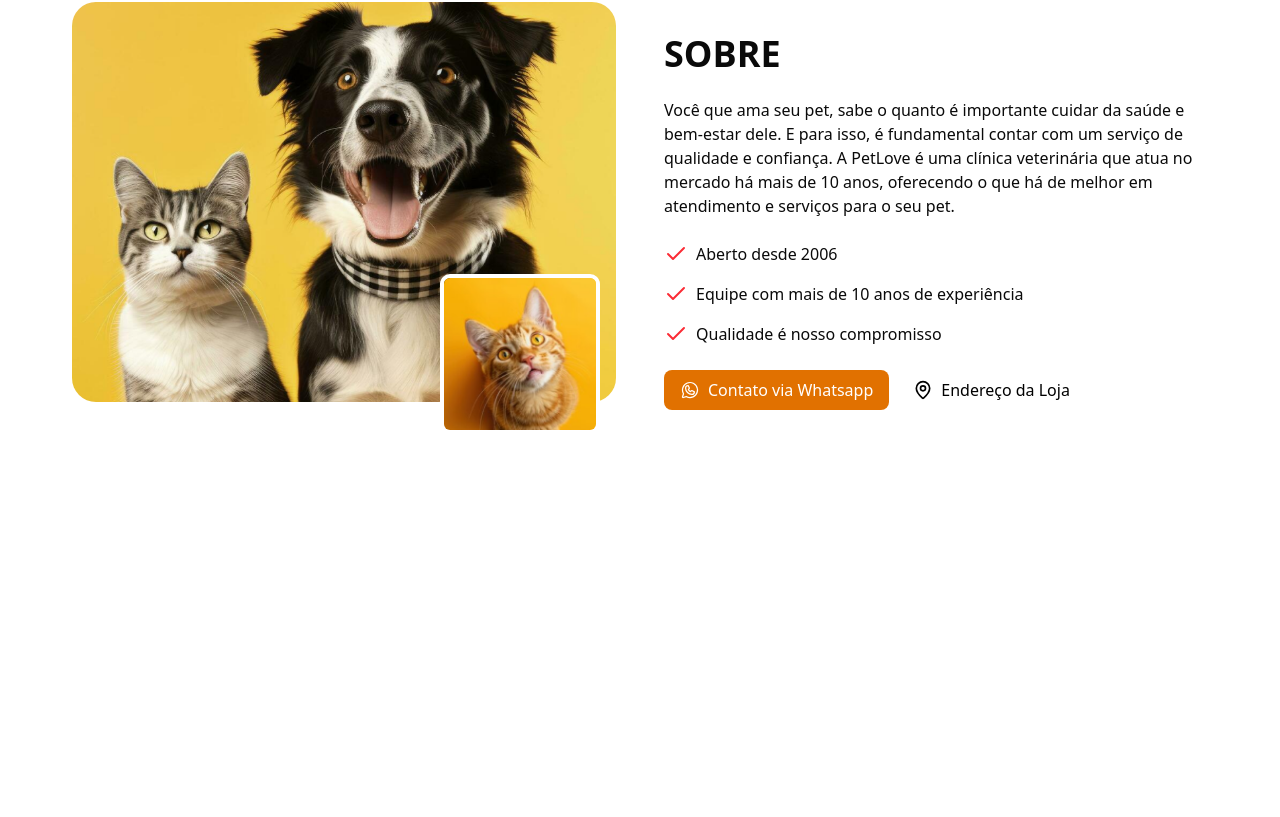
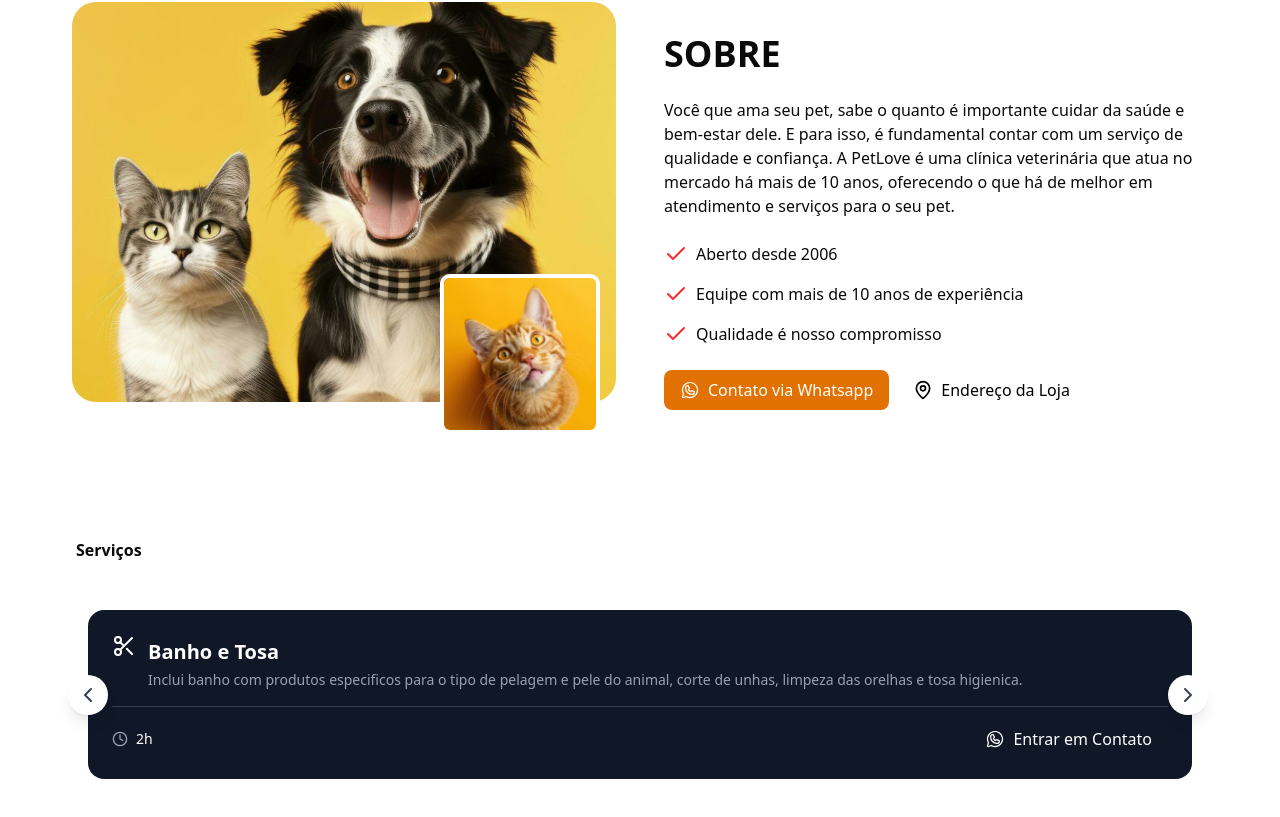
Before and after one commit to dzordii/petdev, a Next.js app: page / in a window 1280 px wide. Shown: the part 482-1299 px from the top of the page. Before the commit the page ends 956 px from the top, so only its background shows below. Built offline with nearby package versions, Linux system fonts and the light colour scheme.

Commit message:
slider section

```diff
--- a/package.json
+++ b/package.json
@@ -13,6 +13,7 @@
     "@radix-ui/react-slot": "^1.1.2",
     "class-variance-authority": "^0.7.1",
     "clsx": "^2.1.1",
+    "embla-carousel-react": "^8.5.2",
     "lucide-react": "^0.482.0",
     "next": "15.2.3",
     "react": "^19.0.0",
--- /dev/null
+++ b/src/app/_components/Services.tsx
@@ -0,0 +1,139 @@
+"use client";
+
+import useEmblaCarousel from "embla-carousel-react";
+
+import {
+  ChevronLeft,
+  ChevronRight,
+  Scissors,
+  Syringe,
+  CarTaxiFront,
+  Hotel,
+  Clock,
+} from "lucide-react";
+import { WhatsappLogo } from "@phosphor-icons/react";
+
+const services = [
+  {
+    title: "Banho e Tosa",
+    description:
+      "Inclui banho com produtos especificos para o tipo de pelagem e pele do animal, corte de unhas, limpeza das orelhas e tosa higienica.",
+    duration: "2h",
+    price: "R$ 50,00",
+    icon: <Scissors />,
+    linkText:
+      "Olá, vi no site sobre banho e tosa e gostaria de mais informações.",
+  },
+  {
+    title: "Vacinação",
+    description:
+      "Vacinas importadas e nacionais, aplicadas por profissionais capacitados e com todo cuidado que seu pet merece.",
+    duration: "1h",
+    price: "R$ 40,00",
+    icon: <Syringe />,
+    linkText: "Olá, vi no site sobre vacinação e gostaria de mais informações.",
+  },
+  {
+    title: "Taxi Dog",
+    description:
+      "Serviço de transporte para levar seu pet até a clínica veterinária, pet shop ou qualquer outro lugar que desejar.",
+    duration: "1h",
+    price: "R$ 30,00",
+    icon: <CarTaxiFront />,
+    linkText: "Olá, vi no site sobre taxi dog e gostaria de mais informações.",
+  },
+  {
+    title: "Hotel para Pets",
+    description:
+      "Hospedagem para cães e gatos com muito conforto e segurança, com espaço para brincadeiras e alimentação balanceada.",
+    duration: "1 dia",
+    price: "R$ 80,00",
+    icon: <Hotel />,
+    linkText:
+      "Olá, vi no site sobre hotel para pets e gostaria de mais informações.",
+  },
+];
+
+export function Services() {
+  const [emblaRef, emblaApi] = useEmblaCarousel({
+    loop: false,
+    align: "start",
+    slidesToScroll: 1,
+    breakpoints: {
+        '(min-width: 768px)': { slidesToScroll: 3 }
+      }
+  });
+
+  function scrollPrev() {
+    emblaApi?.scrollPrev();
+  }
+
+  function scrollNext() {
+    emblaApi?.scrollNext();
+  }
+
+  return (
+    <section className="bg-white py-16 lg:px-14">
+      <div className="container mx-auto px-5">
+        <div>
+          <h2 className="font-4xl font-bold mb-12">Serviços</h2>
+          <div className="relative">
+            <div className="overflow-hidden" ref={emblaRef}>
+              <div className="flex">
+                {services.map((item, index) => (
+                  <div
+                    key={index}
+                    className="flex-[0_0_100%] min-w-0 md:flex-[0_0_cal(100%/3)] px-3"
+                  >
+                    <article className="bg-gray-900 text-white rounded-2xl p-6 space-y-4 h-full flex flex-col">
+                      <div className="flex-1 flex items-start justify-between">
+                        <div className="flex gap-3">
+                          <span className="text-3xl">{item.icon}</span>
+                          <div>
+                            <h3 className="font-bold text-xl mb-1 my-1">
+                              {item.title}
+                            </h3>
+                            <p className="text-gray-400 text-sm select-none">
+                              {item.description}
+                            </p>
+                          </div>
+                        </div>
+                      </div>
+                      <div className="border-t border-gray-700 pt-4 flex items-center justify-between">
+                        <div className="flex items-center gap-2 text-sm">
+                          <Clock className="w-4 h-4 text-gray-400" />
+                          <span>{item.duration}</span>
+                        </div>
+                        <a
+                          href=""
+                          className="flex items-center justify-center gap-2 hover:bg-red-500 px-4 py-1 rounded-md duration-300"
+                        >
+                          <WhatsappLogo className="h-5 w-5" />
+                          Entrar em Contato
+                        </a>
+                      </div>
+                    </article>
+                  </div>
+                ))}
+              </div>
+            </div>
+
+            <button
+              className=" bg-white flex items-center justify-center rounded-full shadow-lg h-10 w-10 absolute left-3 -translate-y-1/2 -translate-x-1/2 top-1/2 z-10"
+              onClick={scrollPrev}
+            >
+              <ChevronLeft className="w-6 h-6 text-gray-700" />
+            </button>
+
+            <button
+              className=" bg-white flex items-center justify-center rounded-full shadow-lg h-10 w-10 absolute -right-6 -translate-y-1/2 -translate-x-1/2 top-1/2 z-10"
+              onClick={scrollNext}
+            >
+              <ChevronRight className="w-6 h-6 text-gray-700" />
+            </button>
+          </div>
+        </div>
+      </div>
+    </section>
+  );
+}
--- a/src/app/page.tsx
+++ b/src/app/page.tsx
@@ -1,11 +1,13 @@
 import { Hero } from "./_components/Hero";
 import { About } from "./_components/About";
+import { Services } from "./_components/Services";
 
 export default function Page() {
   return (
     <main>
       <Hero />
       <About />
+      <Services />
     </main>
   );
 }
```
Also changed, not shown: 1 other file (tests, documents, lock files or other folders).
